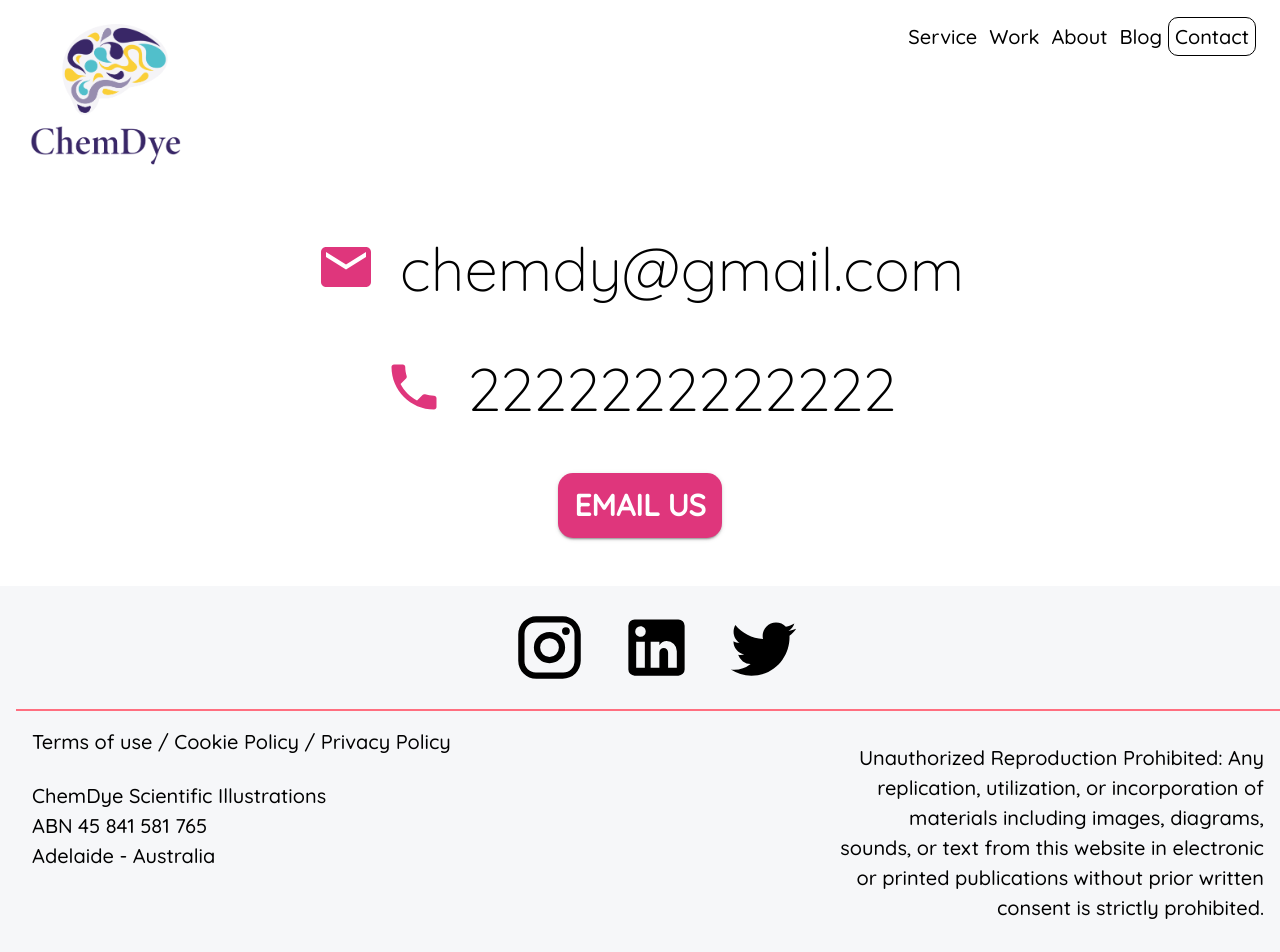
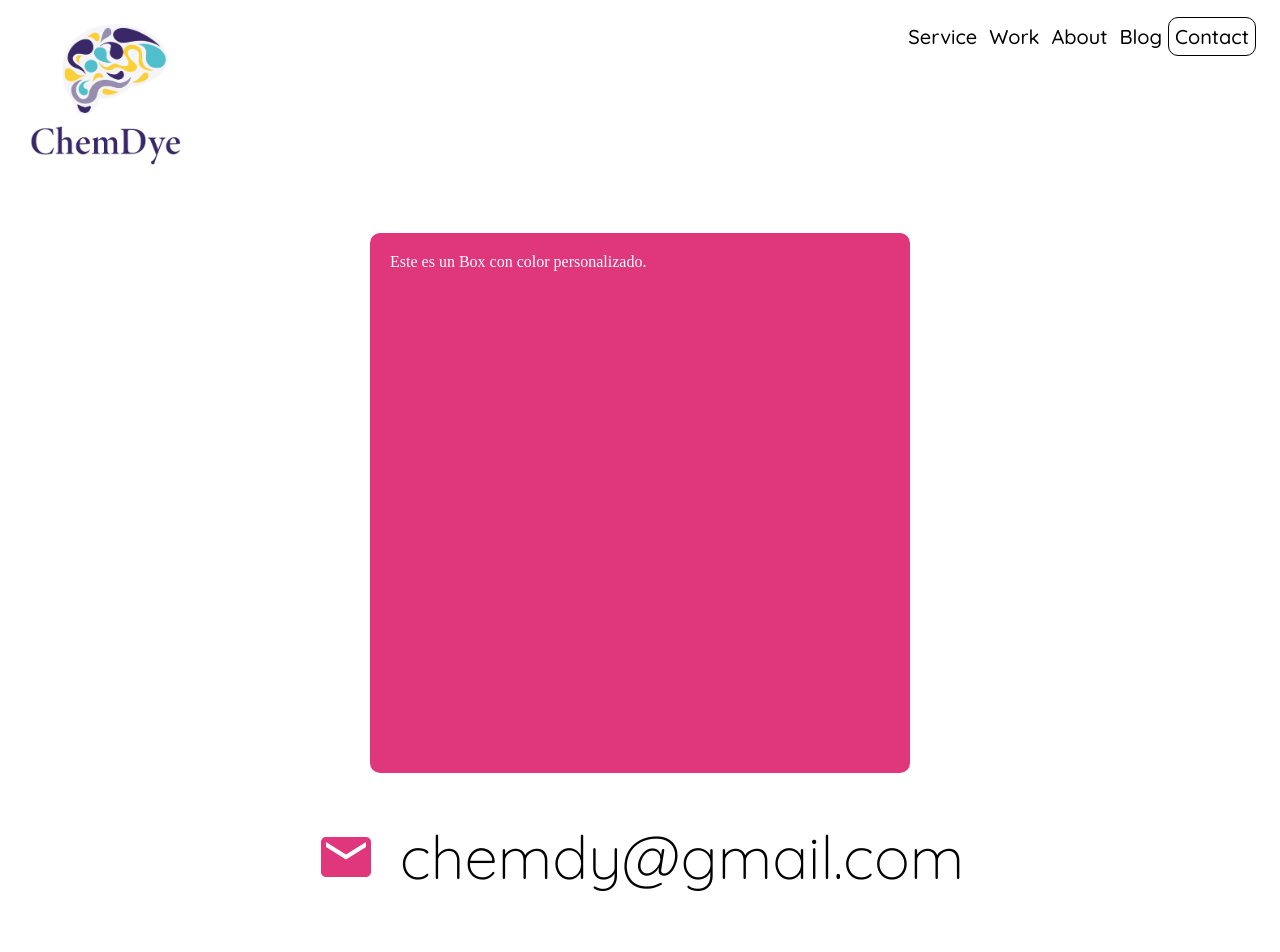
Before and after one commit to Anieto86/chem-dye-2023, a React (Vite) app: page /Contact in a window 1280 px wide. Shown: the top 952 px of the page. Built offline with nearby package versions, Linux system fonts and the light colour scheme.

Commit message:
adding more changes

```diff
--- a/src/components/About.jsx
+++ b/src/components/About.jsx
@@ -1,6 +1,7 @@
 import { Grid, Typography } from '@mui/material';
 import { ContactBtn } from './common/ContactBtn';
 import aboutImg from '../assets/img/MyPicProfile_V2.png';
+import { Link } from 'react-router-dom';
 
 export const About = () => {
   return (
@@ -26,7 +27,12 @@ export const About = () => {
             communicator
           </Typography>
           <Grid item xs={9.5}>
-            <ContactBtn title="Connect with us" />
+            <Link
+              target="_blank"
+              to={`https://us21.list-manage.com/contact-form?u=d18dcd67615ab44686e887477&form_id=614480122771aa21de77d4b637966f22`}
+            >
+              <ContactBtn title="Connect with us" />
+            </Link>
           </Grid>
         </Grid>
         <Grid item xs={4}>
@@ -43,6 +49,7 @@ export const About = () => {
         spacing={4}
         justifyContent="space-evenly"
         alignItems="center"
+        sx={{ mb: 30 }}
       >
         <Grid item xs={10}>
           <Typography sx={{ fontSize: 30 }}>
--- a/src/components/Contact.jsx
+++ b/src/components/Contact.jsx
@@ -3,17 +3,36 @@ import EmailIcon from '@mui/icons-material/Email';
 import LocalPhoneIcon from '@mui/icons-material/LocalPhone';
 import { ContactBtn } from './common/ContactBtn';
 import { Link } from 'react-router-dom';
+import { Box } from '@mui/system';
 
 // import { MailchimpFormContainer } from '../components/common/MailchimpFormContainer';
 // <MailchimpFormContainer />
 
 const contactInfo = [
   {
-    icon: <EmailIcon sx={{ color: '#DF367C', fontSize: 60 }} />,
+    icon: (
+      <EmailIcon
+        sx={{
+          color: '#DF367C',
+          fontSize: 60,
+          display: 'flex',
+          alignItems: 'center',
+        }}
+      />
+    ),
     text: 'chemdy@gmail.com',
   },
   {
-    icon: <LocalPhoneIcon sx={{ color: '#DF367C', fontSize: 60 }} />,
+    icon: (
+      <LocalPhoneIcon
+        sx={{
+          color: '#DF367C',
+          fontSize: 60,
+          display: 'flex',
+          alignItems: 'center',
+        }}
+      />
+    ),
     text: '2222222222222',
   },
 ];
@@ -21,6 +40,20 @@ const contactInfo = [
 export const Contact = () => {
   return (
     <Grid container justifyContent="center" alignItems="center" spacing={6}>
+      <Grid item>
+        <Box
+          sx={{
+            backgroundColor: '#DF367C',
+            color: 'white',
+            padding: '20px',
+            borderRadius: '10px',
+            height: 500,
+            width: 500,
+          }}
+        >
+          Este es un Box con color personalizado.
+        </Box>
+      </Grid>
       {contactInfo.map((contact) => (
         <Grid
           item
@@ -39,6 +72,7 @@ export const Contact = () => {
       ))}
       <Grid item>
         <Link
+          target="_blank"
           to={`https://us21.list-manage.com/contact-form?u=d18dcd67615ab44686e887477&form_id=614480122771aa21de77d4b637966f22`}
         >
           <ContactBtn title="Email us" fSize={30} />
--- a/src/components/Services.jsx
+++ b/src/components/Services.jsx
@@ -49,9 +49,9 @@ export const Services = () => {
 
           <Divider sx={{ backgroundColor: '#ff6f80' }} />
         </Grid>
-        <Grid item xs={4} sx={{ bgcolor: 'red' }}></Grid>
+        <Grid item xs={4}></Grid>
         <Grid item xs={5}>
-          <Typography variant="h4" sx={{ ml: 2, mb: 4 }}>
+          <Typography variant="h4" sx={{ ml: 2, mb: 4, fontWeight: 800 }}>
             OUR SERVICES
           </Typography>
           <Accordion sx={{ boxShadow: 'none', border: 'none' }}>
@@ -65,7 +65,7 @@ export const Services = () => {
 
             <Divider sx={{ backgroundColor: '#ff6f80' }} />
             <AccordionDetails>
-              <Typography sx={{ fontSize: 30 }}>
+              <Typography sx={{ fontSize: 25, lineHeight: '1.2' }}>
                 Our speciality is creating medical content for a wide variety of
                 packages. As key stakeholders of the project, our number one
                 priority is to work closely with you to create your science
@@ -89,7 +89,7 @@ export const Services = () => {
 
             <Divider sx={{ backgroundColor: '#ff6f80' }} />
             <AccordionDetails>
-              <Typography sx={{ fontSize: 30 }}>
+              <Typography sx={{ fontSize: 25, lineHeight: '1.2' }}>
                 Our speciality is creating medical content for a wide variety of
                 packages. As key stakeholders of the project, our number one
                 priority is to work closely with you to create your science
@@ -98,7 +98,7 @@ export const Services = () => {
             </AccordionDetails>
           </Accordion>
         </Grid>
-        <Grid item xs={4} sx={{ bgcolor: 'red' }}></Grid>
+        <Grid item xs={4}></Grid>
         <Grid item xs={5} sx={{}}>
           <Accordion sx={{ boxShadow: 'none', border: 'none' }}>
             <AccordionSummary
@@ -110,7 +110,7 @@ export const Services = () => {
             </AccordionSummary>
             <Divider sx={{ backgroundColor: '#ff6f80' }} />
             <AccordionDetails>
-              <Typography sx={{ fontSize: 30 }}>
+              <Typography sx={{ fontSize: 25, lineHeight: '1.2' }}>
                 Our specialty is creating medical content for a wide variety of
                 packages. As key stakeholders of the project, our number one
                 priority is to work closely with you to create your science
@@ -137,8 +137,10 @@ export const Services = () => {
           <img src={whyUs} alt="Image 2" style={{ width: '80%' }} />
         </Grid>
         <Grid item xs={5}>
-          <Typography variant="h4">WHY US?</Typography>
-          <Typography sx={{ fontSize: 40 }}>
+          <Typography variant="h4" sx={{ fontWeight: 800, mb: 3 }}>
+            WHY US?
+          </Typography>
+          <Typography sx={{ fontSize: 30, lineHeight: '1.2' }}>
             As scientists turned artists, we bring a unique blend of expertise
             and years of experience serving academia, biotech, and the health
             industry. Collaborating closely with you, we apply critical thinking
--- a/src/components/Work.jsx
+++ b/src/components/Work.jsx
@@ -1,5 +1,7 @@
 import Masonry from '@mui/lab/Masonry';
 import { Grid, Typography } from '@mui/material';
+import { useEffect } from 'react';
+import { Link } from 'react-router-dom';
 import image1 from '../assets/img/1.jpg';
 import image10 from '../assets/img/10.jpg';
 import image11 from '../assets/img/11.jpg';
@@ -86,8 +88,12 @@ const itemData = [
 ];
 
 export function Work() {
+  useEffect(() => {
+    window.scrollTo(0, 0);
+  }, []);
+
   return (
-    <Grid container justifyContent="center">
+    <Grid container justifyContent="center" spacing={3}>
       <Grid item xs={10}>
         <Typography variant="h2" fontWeight={600}>
           We provide solutions for the Healthcare,
@@ -95,14 +101,27 @@ export function Work() {
         <Typography variant="h2" fontWeight={600}>
           Pharma and Biotech Industries.
         </Typography>
-        <Grid item sx={{ my: 4 }}>
-          <ContactBtn title="Connect with us" />
+        <Grid item sx={{ my: 8 }}>
+          <Link
+            target="_blank"
+            to={`https://us21.list-manage.com/contact-form?u=d18dcd67615ab44686e887477&form_id=614480122771aa21de77d4b637966f22`}
+          >
+            <ContactBtn title="Connect with us" />
+          </Link>
         </Grid>
       </Grid>
       <Grid item xs={10}>
         <Masonry columns={4} spacing={3}>
           {itemData.map((item, index) => (
-            <Grid key={index}>
+            <Grid
+              key={index}
+              sx={{
+                transition: 'transform 0.2s ease-in-out',
+                '&:hover': {
+                  transform: 'scale(1.5)',
+                },
+              }}
+            >
               <img
                 src={`${item.img}?w=162&auto=format`}
                 srcSet={`${item.img}?w=162&auto=format&dpr=2 2x`}
--- a/src/components/common/layouts/Companies.jsx
+++ b/src/components/common/layouts/Companies.jsx
@@ -10,7 +10,10 @@ export const Companies = () => {
   return (
     <Grid container justifyContent="center" alignItems="center" spacing={2}>
       <Grid item sx={{ my: 8 }}>
-        <Typography variant="h4">{`WHO WE'VE WORKED WITH?`}</Typography>
+        <Typography
+          variant="h4"
+          sx={{ fontWeight: 800, mb: 3 }}
+        >{`WHO WE'VE WORKED WITH?`}</Typography>
       </Grid>
 
       <Grid
--- a/src/components/common/layouts/Footer.jsx
+++ b/src/components/common/layouts/Footer.jsx
@@ -7,7 +7,7 @@ import { Link, useLocation } from 'react-router-dom';
 
 export const Footer = () => {
   let location = useLocation();
-  console.log(location);
+
   return (
     <Box
       sx={{
@@ -24,6 +24,7 @@ export const Footer = () => {
     >
       {location.pathname !== '/Contact' && (
         <Link
+          target="_blank"
           to={`https://us21.list-manage.com/contact-form?u=d18dcd67615ab44686e887477&form_id=614480122771aa21de77d4b637966f22`}
         >
           <ContactBtn title="Contact Us" />
@@ -39,7 +40,7 @@ export const Footer = () => {
           <IconButton
             sx={{
               color: 'black',
-              fontSize: 50,
+              fontSize: 30,
             }}
           >
             <InstagramIcon sx={{ fontSize: '1.5em' }} />
@@ -50,7 +51,7 @@ export const Footer = () => {
             sx={{
               color: 'black',
               mx: 2,
-              fontSize: 50,
+              fontSize: 30,
             }}
           >
             <LinkedInIcon sx={{ fontSize: '1.5em' }} />
@@ -63,7 +64,7 @@ export const Footer = () => {
           <IconButton
             sx={{
               color: 'black',
-              fontSize: 50,
+              fontSize: 30,
             }}
           >
             <TwitterIcon sx={{ fontSize: '1.5em' }} />
@@ -82,23 +83,26 @@ export const Footer = () => {
 
       <Grid container spacing={2} columns={16} sx={{ p: 2 }}>
         <Grid item xs={10}>
-          <Typography align="left" sx={{ fontSize: 20 }}>
+          <Typography align="left" sx={{ fontSize: 15 }}>
             Terms of use / Cookie Policy / Privacy Policy
           </Typography>
           <Grid item sx={{ my: 3 }}>
-            <Typography align="left" sx={{ fontSize: 20 }}>
+            <Typography align="left" sx={{ fontSize: 15 }}>
               ChemDye Scientific Illustrations
             </Typography>
-            <Typography align="left" sx={{ fontSize: 20 }}>
+            <Typography align="left" sx={{ fontSize: 15 }}>
               ABN 45 841 581 765
             </Typography>
-            <Typography align="left" sx={{ fontSize: 20 }}>
+            <Typography align="left" sx={{ fontSize: 15 }}>
               Adelaide - Australia
             </Typography>
           </Grid>
         </Grid>
         <Grid item xs={6}>
-          <Typography align="right" sx={{ fontSize: 20, p: 2 }}>
+          <Typography
+            align="right"
+            sx={{ fontSize: 15, p: 2, lineHeight: '1.2' }}
+          >
             Unauthorized Reproduction Prohibited: Any replication, utilization,
             or incorporation of materials including images, diagrams, sounds, or
             text from this website in electronic or printed publications without
```
